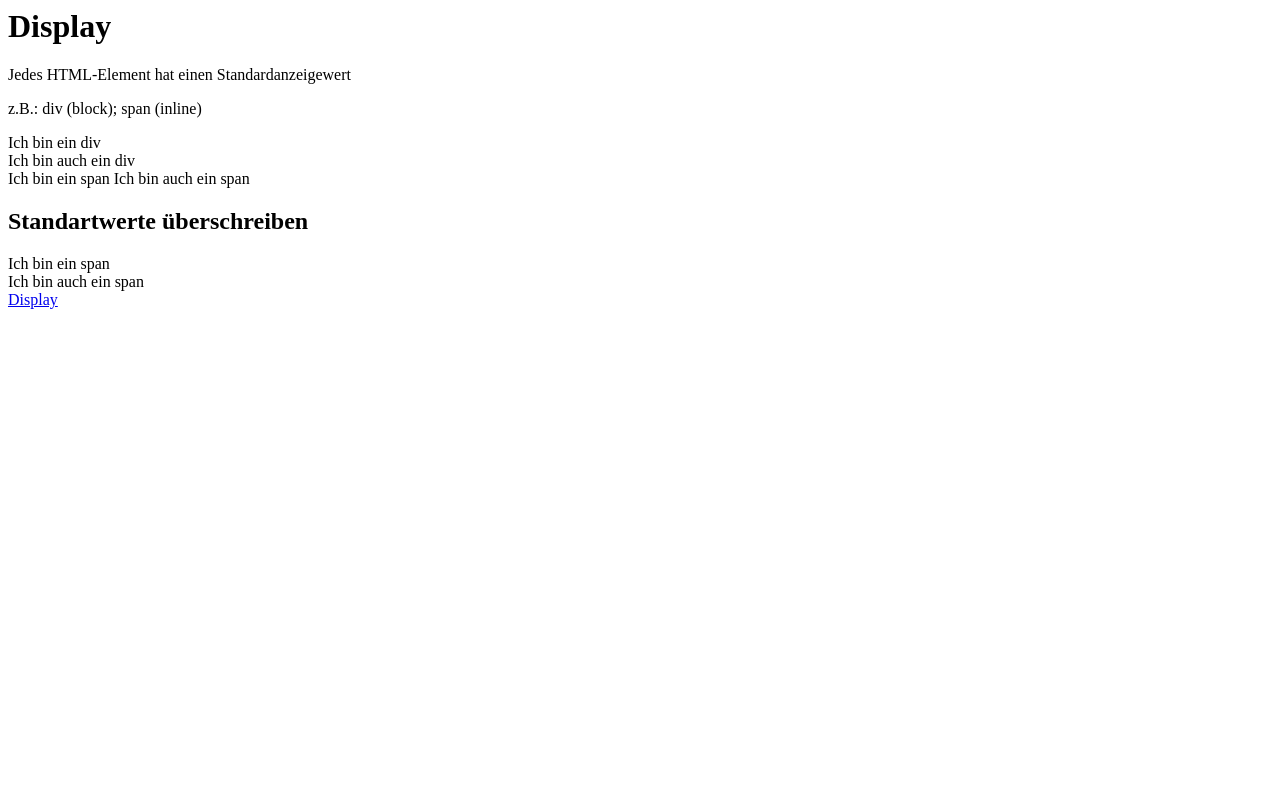
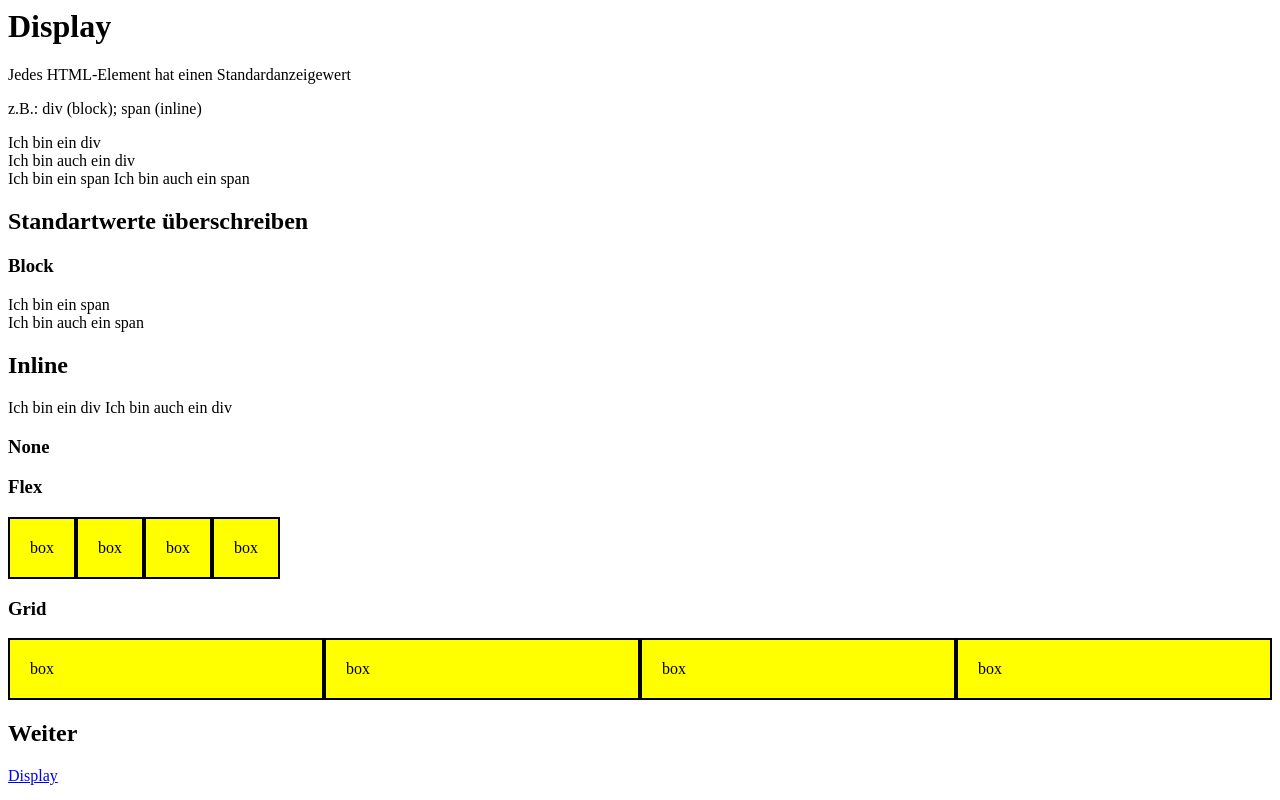
Before and after one commit to SorayaFerdani/ah-oh-html-css-tutorial, a plain HTML site: page display.html in a window 1280 px wide. Drawn offline with Linux system fonts and the light colour scheme.

Commit message:
2 files modified

```diff
--- a/display.css
+++ b/display.css
@@ -1,3 +1,28 @@
 .block {
   display: block;
 }
+
+.inline {
+  display: inline;
+}
+
+.none {
+  display: none;
+}
+.box {
+  background-color: yellow;
+  padding: 20px;
+  border: 2px solid black;
+}
+
+.flex {
+  display: flex;
+  /*justify-content: space-evenly;*/
+}
+
+.grid {
+  display: grid;
+  grid-template-columns: 1fr 1fr 1fr 1fr;
+  /*grid-template-columns: 1fr 1fr;
+  grid-template-rows: 1fr 1fr;*/
+}
--- a/display.html
+++ b/display.html
@@ -17,10 +17,35 @@
 	<span>Ich bin auch ein span</span>
 
 	<h2>Standartwerte überschreiben</h2>
+
+	<h3>Block</h3>
 	<span class="block">Ich bin ein span</span>
 	<span class="block">Ich bin auch ein span</span>
 
+	<h2>Inline</h2>
+	<div class="inline">Ich bin ein div</div>
+	<div class="inline">Ich bin auch ein div</div>
 
+	<h3>None</h3>
+	<div class="none">Hallo Hallo</div>
+
+	<h3>Flex</h3>
+	<div class="flex">
+		<div class="box">box</div>
+		<div class="box">box</div>
+		<div class="box">box</div>
+		<div class="box">box</div>
+	</div>
+
+	<h3>Grid</h3>
+	<div class="grid">
+		<div class="box">box</div>
+		<div class="box">box</div>
+		<div class="box">box</div>
+		<div class="box">box</div>
+	</div>
+
+	<h2>Weiter</h2>
 	<a href="/display.html">Display</a>
 
 </body>
```
